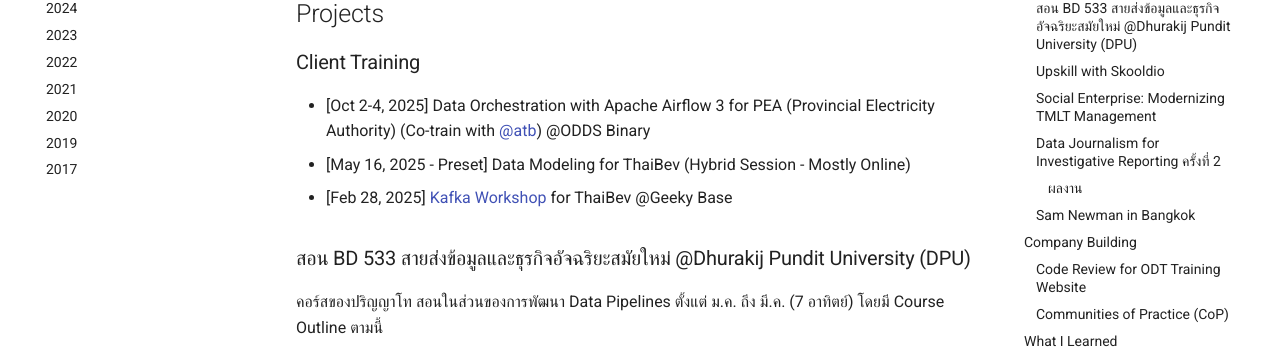
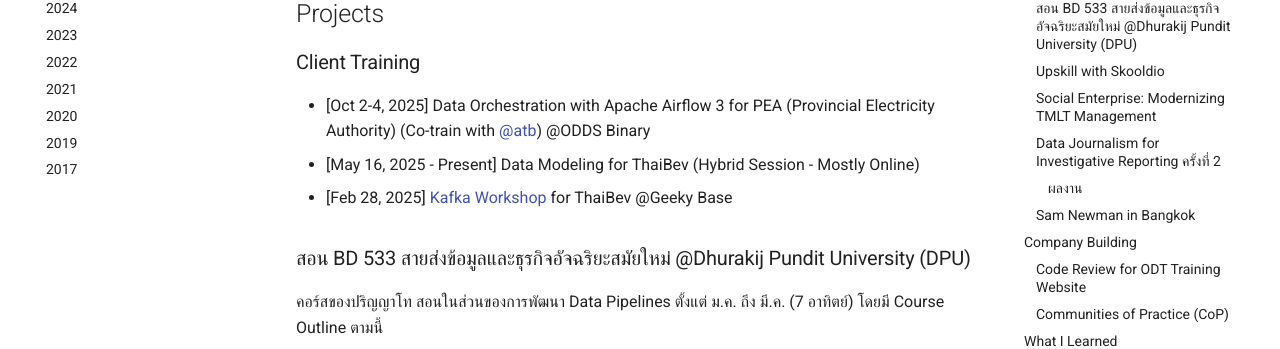
Before and after one commit to zkan/brag-documents, an MkDocs documentation site: the page built from docs/2025.md, in a window 1280 px wide and 900 px high. Shown: the part 184-533 px from the top of the window. Built offline with MkDocs 1.6.1 and Material for MkDocs 9.7.7, drawn with Linux system fonts in a browser that asks for light colours; comment, search, counter and statistics services are not loaded.

Commit message:
Fix typo

```diff
--- a/docs/2025.md
+++ b/docs/2025.md
@@ -8,7 +8,7 @@
 Electricity Authority) (Co-train with
 [@atb](https://www.linkedin.com/in/athibet-prawane/){target=_blank}) @ODDS
 Binary
-* [May 16, 2025 - Preset] Data Modeling for ThaiBev (Hybrid Session - Mostly
+* [May 16, 2025 - Present] Data Modeling for ThaiBev (Hybrid Session - Mostly
 Online)
 * [Feb 28, 2025] [Kafka
 Workshop](https://zkan.github.io/introducing-kafka/){target=_blank} for ThaiBev
```
